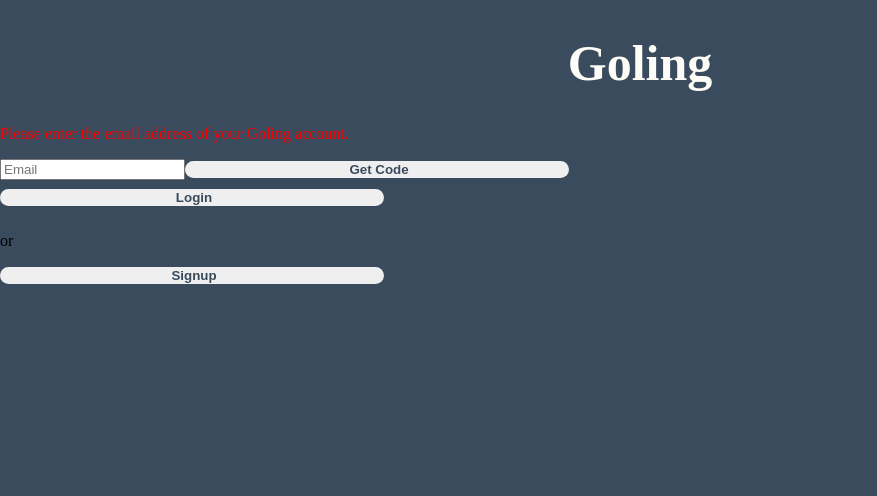
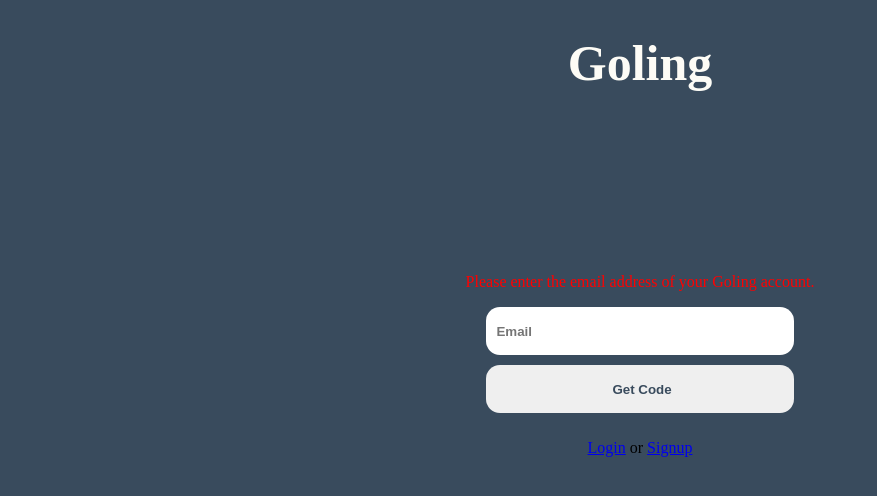
Before and after one commit to Lucaisok/Goling-web, a React (Create React App) app: page /reset_password in a window 1280 px wide. Both pictures are taken after a click on the button "Get Code". Shown: the top 496 px of the page, without its empty margins (0-877 px from the left). Built offline with nearby package versions, Linux system fonts and the light colour scheme.

Commit message:
reset pwd

```diff
--- a/src/App.css
+++ b/src/App.css
@@ -49,21 +49,17 @@
   color: red;
 }
 
+.success {
+  color: green;
+}
+
 .spinnerOverlay {
   position: "absolute";
   width: 100%;
   height: 100%;
   top: 0;
   left: 0;
-  /* background-color: rgba(0, 0, 0, 0.5); */
   display: flex;
   justify-content: center;
   align-items: center;
 }
-
-.resetPwdContainer {
-  display: flex;
-  flex-direction: column;
-  justify-content: center;
-  align-items: center;
-}
--- /dev/null
+++ b/src/components/CheckVerificationCode.tsx
@@ -0,0 +1,67 @@
+import { useState } from 'react';
+import address from '../addressConfig';
+import fetchWithInterval from '../utils/fetchWithInterval';
+
+export default function CheckVerificationCode({ setCodeSent, setCodeVerified, email, setLoading, error, setError }
+    : { setCodeSent: any, setCodeVerified: any; email: string, setLoading: any; error: string, setError: any; }) {
+    const [code, setCode] = useState('');
+
+    const updateCode = (e: any) => {
+        setError("");
+        setCode(e.target.value);
+    };
+
+    const submitCode = async () => {
+
+        if (code !== "") {
+            code.trim();
+            setLoading(true);
+
+            try {
+                const serverCall = () => {
+                    return fetch(address + "/verify-code", {
+                        method: 'POST',
+                        headers: {
+                            Accept: 'application/json',
+                            'Content-Type': 'application/json'
+                        },
+                        body: JSON.stringify({
+                            code, email
+                        })
+                    });
+                };
+
+                const data = await fetchWithInterval(serverCall) as ServerResponse;
+
+                if (data.success) {
+                    setCodeVerified(true);
+
+                } else {
+                    setError("The code does not match, please try again");
+                }
+
+            } catch (err) {
+                console.log("err", err);
+
+            } finally {
+                setLoading(false);
+
+            }
+
+        } else {
+            setError("Please insert the code you just received at your email address");
+        }
+    };
+
+    return (
+        <div className="loginFormContainer">
+            {error && <p className='error'>{error}</p>}
+            <p>Insert Code</p>
+            <input type="number" onChange={(elem) => updateCode(elem)} />
+            <button onClick={submitCode}>Submit</button>
+            <p>No email ?</p>
+            <button onClick={() => setCodeSent(false)}>Try again</button>
+        </div>
+    );
+
+}
--- /dev/null
+++ b/src/components/GetVerificationCode.tsx
@@ -0,0 +1,77 @@
+import address from '../addressConfig';
+import fetchWithInterval from '../utils/fetchWithInterval';
+import validEmail from '../utils/validEmail';
+import { Link } from 'react-router-dom';
+
+export default function GetVerificationCode({ setCodeSent, email, setEmail, setLoading, error, setError }
+    : { setCodeSent: any, email: string, setEmail: any; setLoading: any, error: string, setError: any; }) {
+
+    const updateEmail = (e: any) => {
+        setError("");
+        setEmail(e.target.value);
+    };
+
+    const sendEmail = async () => {
+        if (email !== '') {
+            email.trim();
+
+            if (!validEmail(email)) {
+                setError("Please insert a valid email address");
+
+            } else {
+                setLoading(true);
+
+                try {
+                    const serverCall = () => {
+                        return fetch(address + "/reset-password-email", {
+                            method: 'POST',
+                            headers: {
+                                Accept: 'application/json',
+                                'Content-Type': 'application/json'
+                            },
+                            body: JSON.stringify({
+                                email
+                            })
+                        });
+                    };
+
+                    const data = await fetchWithInterval(serverCall) as ServerResponse;
+
+                    if (data.success) {
+                        setCodeSent(true);
+
+                    } else if (data.serverError) {
+                        setError('Server Error, please try again');
+
+                    } else {
+                        setEmail("");
+                        setError('There isn`t any registerd account linked to this email address.');
+
+                    }
+
+                } catch (err) {
+                    console.log("error in reset_pwd", err);
+
+                } finally {
+                    setLoading(false);
+                }
+
+            }
+
+        } else {
+            setError('Please enter the email address of your Goling account.');
+        }
+    };
+
+    return (
+        <div className="loginFormContainer">
+            {error && <p className='error'>{error}</p>}
+            <input
+                placeholder="Email"
+                onChange={(elem) => updateEmail(elem)}
+            />
+            <button onClick={sendEmail}>Get Code</button>
+            <p><Link to={"/"}>Login</Link> or <Link to={"/signup"}>Signup</Link></p>
+        </div>
+    );
+}
--- /dev/null
+++ b/src/components/PasswordUpdated.tsx
@@ -0,0 +1,12 @@
+import { useNavigate } from 'react-router-dom';
+
+export default function PasswordUpdated() {
+    const navigate = useNavigate();
+
+    return (
+        <div className="loginFormContainer">
+            <p className='success'>Password successfully updated!</p>
+            <button onClick={() => navigate("/")}>LOGIN</button>
+        </div>
+    );
+}
--- a/src/components/ResetPassword.tsx
+++ b/src/components/ResetPassword.tsx
@@ -1,124 +1,29 @@
 import { useState } from 'react';
 import Spinner from '../components/Spinner';
-import address from '../addressConfig';
-import fetchWithInterval from '../utils/fetchWithInterval';
-import validEmail from '../utils/validEmail';
-import { Link, useNavigate } from 'react-router-dom';
+import CheckVerificationCode from './CheckVerificationCode';
+import GetVerificationCode from './getVerificationCode';
+import UpdatePassword from './updatePassword';
+import PasswordUpdated from './PasswordUpdated';
 
 export default function ResetPassword() {
     const [error, setError] = useState("");
     const [loading, setLoading] = useState(false);
     const [email, setEmail] = useState("");
     const [codeSent, setCodeSent] = useState(false);
-    const [code, setCode] = useState('');
-    const navigate = useNavigate();
-
-    const updateEmail = (elem: any) => {
-        setError("");
-        setEmail(elem.target.value);
-    };
-
-    const sendEmail = async () => {
-        if (email !== '') {
-            email.trim();
-
-            if (!validEmail(email)) {
-                setError("Please insert a valid email address");
-
-            } else {
-                setLoading(true);
-
-                try {
-                    const serverCall = () => {
-                        return fetch(address + "/reset-password-email", {
-                            method: 'POST',
-                            headers: {
-                                Accept: 'application/json',
-                                'Content-Type': 'application/json'
-                            },
-                            body: JSON.stringify({
-                                email
-                            })
-                        });
-                    };
-
-                    const data = await fetchWithInterval(serverCall) as ServerResponse;
-
-                    if (data.success) {
-                        setEmail("");
-                        setCodeSent(true);
-
-                    } else if (data.serverError) {
-                        setError('Server Error, please try again');
-
-                    } else {
-                        setEmail("");
-                        setError('There isn`t any registerd account linked to this email address.');
-
-                    }
-
-                } catch (err) {
-                    console.log("error in reset_pwd", err);
-
-                } finally {
-                    setLoading(false);
-                }
-
-            }
-
-        } else {
-            setError('Please enter the email address of your Goling account.');
-        }
-    };
-
-    const updateCode = (elem: any) => {
-        setCode(elem.target.value);
-    };
-
-    const submitCode = () => {
-        console.log("code", code);
-        //to be done
-    };
+    const [codeVerified, setCodeVerified] = useState(false);
+    const [password, setPassword] = useState("");
+    const [repeatedPassword, setRepeatedPassword] = useState("");
+    const [passwordUpdated, setPasswordUpdated] = useState(false);
 
     return (
         <div className="loginContainer">
             {loading &&
                 <Spinner />}
             <h1 className="pageTitile">Goling</h1>
-            <div className="">
-                {error &&
-                    <p className='error'>{error}</p>}
-
-                {!codeSent &&
-                    <div>
-                        <input
-                            placeholder="Email"
-                            onChange={(elem) => updateEmail(elem)}
-                        />
-                        <button onClick={sendEmail}>Get Code</button>
-                    </div>}
-                {!codeSent &&
-                    <div>
-                        <button onClick={() => navigate('Login')}>Login</button>
-                        <p>or</p>
-                        <button onClick={() => navigate('Signup')}>Signup</button>
-                    </div>}
-
-                {codeSent &&
-                    <div>
-                        <p>Insert Code</p>
-                        <input type="number" onChange={(elem) => updateCode(elem)} />
-                        <button onClick={submitCode}>Submit</button>
-                    </div>
-                }
-
-                {codeSent &&
-                    <div>
-                        <p>No email ?</p>
-                        <button onClick={() => setCodeSent(false)}>Try again</button>
-                    </div>}
-
-            </div>
+            {!codeSent && !codeVerified && <GetVerificationCode setCodeSent={setCodeSent} email={email} setEmail={setEmail} setLoading={setLoading} error={error} setError={setError} />}
+            {codeSent && !codeVerified && <CheckVerificationCode setCodeSent={setCodeSent} email={email} setLoading={setLoading} error={error} setError={setError} setCodeVerified={setCodeVerified} />}
+            {codeVerified && !passwordUpdated && <UpdatePassword email={email} setLoading={setLoading} error={error} setError={setError} password={password} setPassword={setPassword} repeatedPassword={repeatedPassword} setRepeatedPassword={setRepeatedPassword} setPasswordUpdated={setPasswordUpdated} />}
+            {passwordUpdated && <PasswordUpdated />}
         </div>
     );
 }
--- a/src/components/Signup.tsx
+++ b/src/components/Signup.tsx
@@ -14,29 +14,29 @@
     const dispatch = useDispatch();
     const navigate = useNavigate();
 
-    const updateUsername = (elem: any) => {
+    const updateUsername = (e: any) => {
         setError("");
-        setUserInput({ ...userInput, username: elem.target.value });
+        setUserInput({ ...userInput, username: e.target.value });
     };
 
-    const updateFirstName = (elem: any) => {
+    const updateFirstName = (e: any) => {
         setError("");
-        setUserInput({ ...userInput, first_name: elem.target.value });
+        setUserInput({ ...userInput, first_name: e.target.value });
     };
 
-    const updateLastName = (elem: any) => {
+    const updateLastName = (e: any) => {
         setError("");
-        setUserInput({ ...userInput, last_name: elem.target.value });
+        setUserInput({ ...userInput, last_name: e.target.value });
     };
 
-    const updatePassword = (elem: any) => {
+    const updatePassword = (e: any) => {
         setError("");
-        setUserInput({ ...userInput, password: elem.target.value });
+        setUserInput({ ...userInput, password: e.target.value });
     };
 
-    const updateEmail = (elem: any) => {
+    const updateEmail = (e: any) => {
         setError("");
-        setUserInput({ ...userInput, email: elem.target.value });
+        setUserInput({ ...userInput, email: e.target.value });
     };
 
     const signup = async () => {
```
Also changed, not shown: src/components/Login.tsx (+4 -4 lines), src/components/UpdatePassword.tsx (added, +76 -0 lines).
